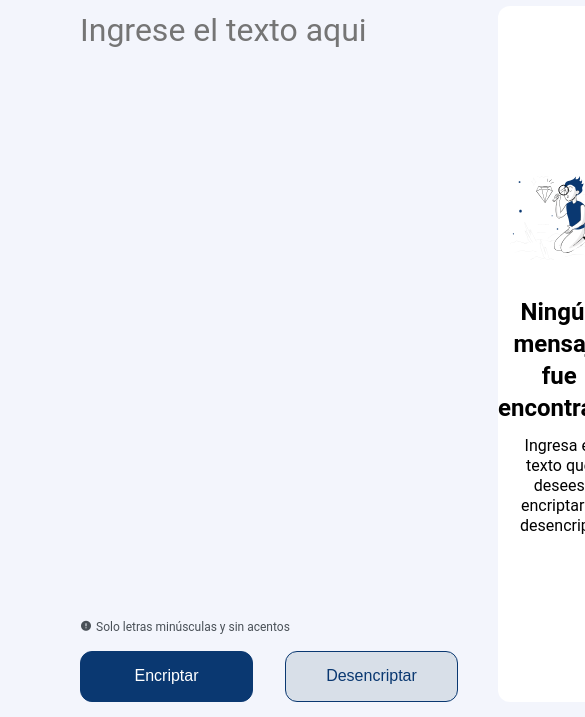
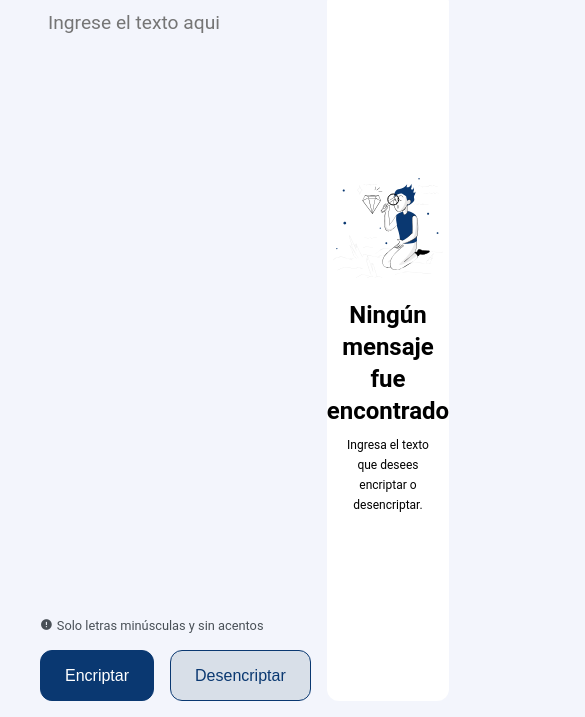
Before and after one commit to DaNy3LiT0/EncriptadorDeTexto, a plain HTML site: page index.html in a window 390 px wide. Shown: the part 82-799 px from the top of the page, 585 px wide, since content can reach past the window. Drawn offline with nearby package versions, Linux system fonts and the light colour scheme.

Commit message:
@media screen and (max-width: 768px)

```diff
--- a/style.css
+++ b/style.css
@@ -242,3 +242,61 @@ footer {
   margin-left: 0.5rem;
   font-size: large;
 }
+
+@media screen and (max-width: 768px) {
+  body {
+    font-size: 1.25rem;
+  }
+
+  header{
+    padding-top: 1.5rem;
+  }
+
+  .contenedor{
+    gap: 1rem;
+  }
+
+  .Encriptador{
+    margin: 0 0 0 2.5rem;
+  }
+
+  .Encriptador textarea {
+    font-size: 1.2rem;
+    padding: 0.5rem;
+  }
+
+  .informacion {
+    font-size: 0.8rem;
+  }
+
+  .botones {
+    gap: 1rem;
+  }
+
+  .Resultado {
+    flex-direction: column;
+    align-items: flex-start;
+    margin-right: 2.5rem;
+    align-items: center;
+  }
+
+  .contenido_vacio,
+  .contenido_oculto {
+    width: 90%;
+    justify-content: space-evenly;
+  }
+
+  .contenido_vacio p:nth-child(2){
+    margin-top: 1rem;
+  }
+
+  .contenido_vacio p:nth-child(3){
+  font-size: .75rem;
+  margin-top: .5rem ;
+  }
+}
+
+@media screen and (max-width: 375px) {
+
+
+}
```
